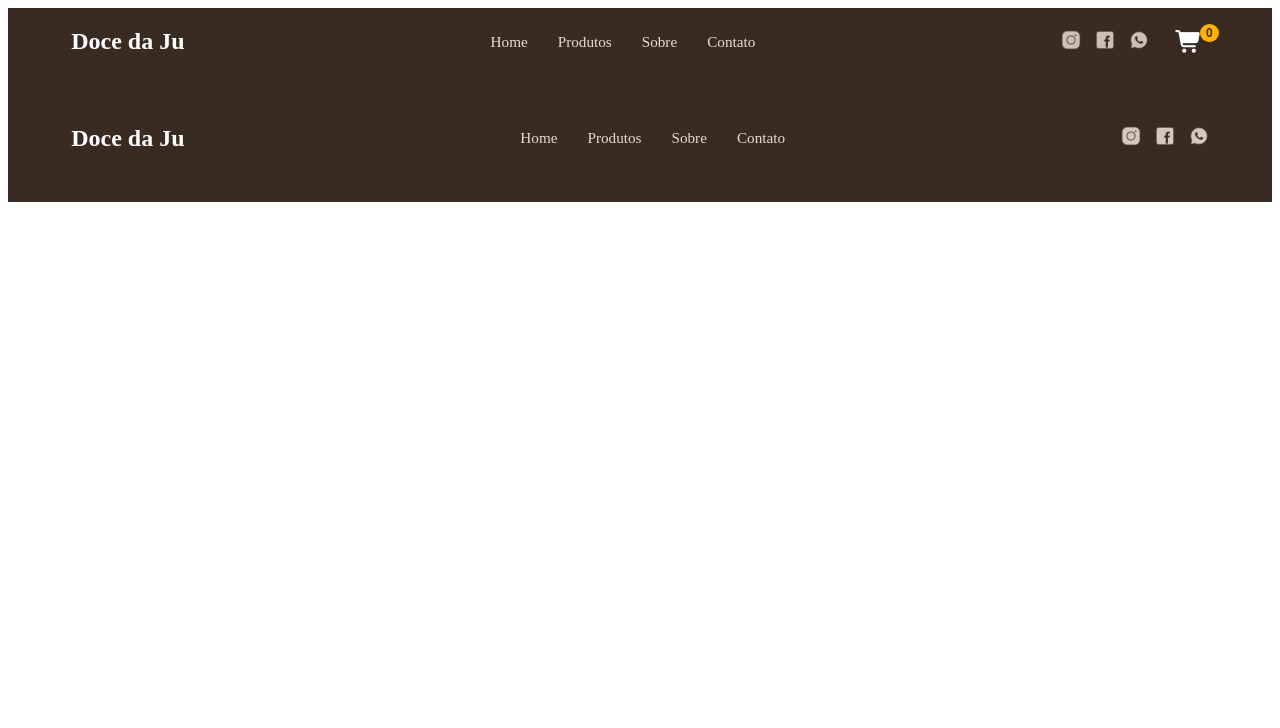
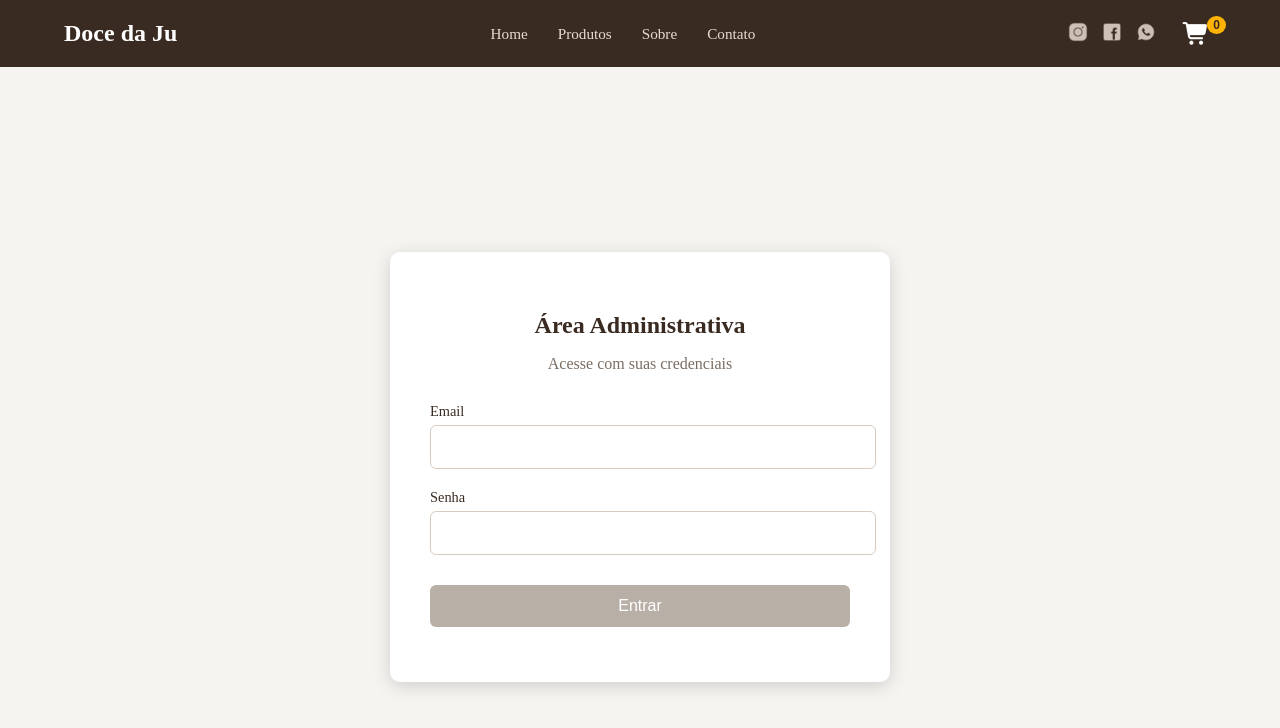
Before and after one commit to mateus-msantos-dev/desafio-final, an Angular app: page /login in a window 1280 px wide. Before the commit this address led to /. Shown: the top 728 px of the page. Built offline with nearby package versions, Linux system fonts and the light colour scheme.

Commit message:
Criando a página de login, adicionando a rota e implementando o typescript das credenciais

```diff
--- a/src/app/app.component.html
+++ b/src/app/app.component.html
@@ -2,4 +2,4 @@
 
 <router-outlet></router-outlet>
 
-<app-footer></app-footer>
+<app-footer *ngIf="!isLoginRoute"></app-footer>
--- a/src/app/app.component.ts
+++ b/src/app/app.component.ts
@@ -1,14 +1,29 @@
-import { Component } from '@angular/core';
-import { RouterOutlet } from '@angular/router';
+import { Component, OnInit } from '@angular/core';
+import { Router, RouterOutlet } from '@angular/router';
 import { HeaderComponent } from "./components/header/header.component";
 import { FooterComponent } from "./components/footer/footer.component";
+import { CommonModule } from '@angular/common';
 
 @Component({
   selector: 'app-root',
-  imports: [RouterOutlet, HeaderComponent, FooterComponent],
+  imports: [RouterOutlet, HeaderComponent, FooterComponent, CommonModule],
   templateUrl: './app.component.html',
   styleUrl: './app.component.css'
 })
 export class AppComponent {
   title = 'desafio-final';
+
+  private excludedRoutes: string[] = ['/login'];
+
+  constructor(private router: Router){}
+
+  ngOnInit(): void {
+    // Você pode usar o router.events aqui, mas o getter é mais simples para este caso
+  }
+
+  // 2. Método para verificar se a rota atual é de exclusão
+  get isLoginRoute(): boolean {
+    // Retorna true se a URL atual for uma rota que deve excluir o footer
+    return this.excludedRoutes.includes(this.router.url);
+  }
 }
--- a/src/app/app.routes.ts
+++ b/src/app/app.routes.ts
@@ -1,9 +1,12 @@
 import { Routes } from '@angular/router';
 import { SobreComponent } from './pages/sobre/sobre.component';
+import { LoginComponent } from './pages/login/login.component';
 
 export const routes: Routes = [
   { path: '', loadComponent: () => import('./pages/home/home.component').then(m => m.HomeComponent) },
 
   { path: 'sobre', component: SobreComponent},
 
+  { path: 'login', component: LoginComponent },
+
 ];
--- /dev/null
+++ b/src/app/pages/login/login.component.css
@@ -0,0 +1,75 @@
+.login-container {
+    height: 100vh;
+    display: flex;
+    justify-content: center;
+    align-items: center;
+    padding: 0px 20px;
+  }
+
+  .login-card {
+    background: #ffffff;
+    width: 100%;
+    max-width: 420px;
+    padding: 40px;
+    box-shadow: 0 4px 18px rgba(0,0,0,0.15);
+    border-radius: 10px;
+    text-align: center;
+  }
+
+  h2 {
+    margin-bottom: 10px;
+    color: #3a2b22;
+  }
+
+  .subtitle {
+    margin-bottom: 30px;
+    color: #7a6d63;
+  }
+
+  .input-group {
+    text-align: left;
+    margin-bottom: 20px;
+  }
+
+  .input-group label {
+    display: block;
+    font-size: 0.9rem;
+    color: #3a2b22;
+    margin-bottom: 5px;
+  }
+
+  .input-group input {
+    width: 100%;
+    padding: 12px;
+    border: 1px solid #d6ccc2;
+    border-radius: 6px;
+    font-size: 1rem;
+  }
+
+  button {
+    width: 100%;
+    padding: 12px;
+    background-color: #3a2b22;
+    color: white;
+    border: none;
+    border-radius: 6px;
+    cursor: pointer;
+    font-size: 1rem;
+    margin-top: 10px;
+    transition: 0.2s;
+  }
+
+  button:hover {
+    background-color: #2e221b;
+  }
+
+  button:disabled {
+    background-color: #b8afa7;
+    cursor: not-allowed;
+  }
+
+  .error {
+    color: #c0392b;
+    margin-top: 15px;
+    font-size: 0.9rem;
+  }
--- /dev/null
+++ b/src/app/pages/login/login.component.html
@@ -0,0 +1,30 @@
+<div class="login-container">
+
+    <div class="login-card">
+
+      <h2>Área Administrativa</h2>
+      <p class="subtitle">Acesse com suas credenciais</p>
+
+      <form (ngSubmit)="login()" #form="ngForm">
+
+        <div class="input-group">
+          <label>Email</label>
+          <input type="email" required [(ngModel)]="email" name="email">
+        </div>
+
+        <div class="input-group">
+          <label>Senha</label>
+          <input type="password" required [(ngModel)]="senha" name="senha">
+        </div>
+
+        <button type="submit" [disabled]="form.invalid">
+          Entrar
+        </button>
+
+        <p class="error" ngIf="erro">{{ erro }}</p>
+
+      </form>
+
+    </div>
+
+  </div>
--- /dev/null
+++ b/src/app/pages/login/login.component.ts
@@ -0,0 +1,28 @@
+import { Component } from '@angular/core';
+import { FormsModule } from '@angular/forms';
+import { Router } from '@angular/router';
+
+@Component({
+  selector: 'app-login',
+  standalone: true,
+  imports: [FormsModule],
+  templateUrl: './login.component.html',
+  styleUrl: './login.component.css'
+})
+export class LoginComponent {
+
+  email = '';
+  senha = '';
+  erro = '';
+
+  constructor(private router: Router) {}
+
+  login() {
+    // LOGIN PROVISÓRIO APENAS PARA TESTE
+    if (this.email === 'admin@admin.com' && this.senha === '123456') {
+      this.router.navigate(['/admin']);
+    } else {
+      this.erro = 'Credenciais inválidas';
+    }
+  }
+}
--- a/src/styles.css
+++ b/src/styles.css
@@ -1 +1,5 @@
-/* You can add global styles to this file, and also import other style files */
+body {
+    margin: 0;
+    padding: 0;
+    background-color: #f6f4f1;
+}
```
Also changed, not shown: 1 other file (tests, documents, lock files or other folders).
